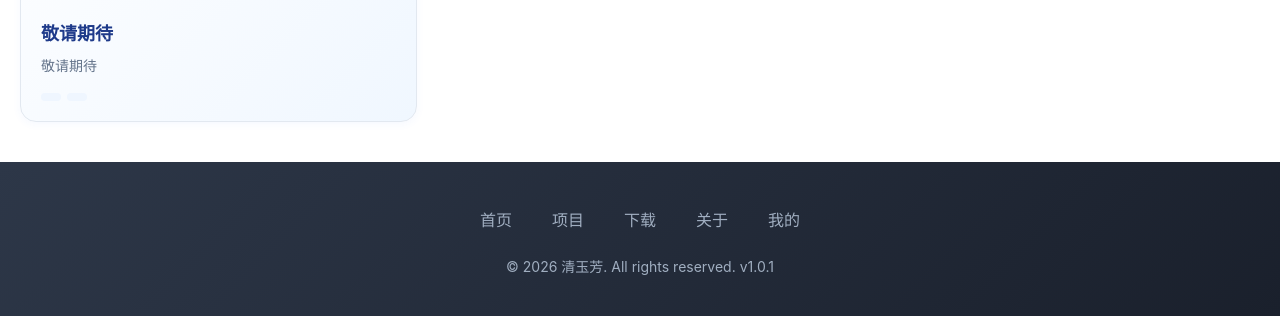
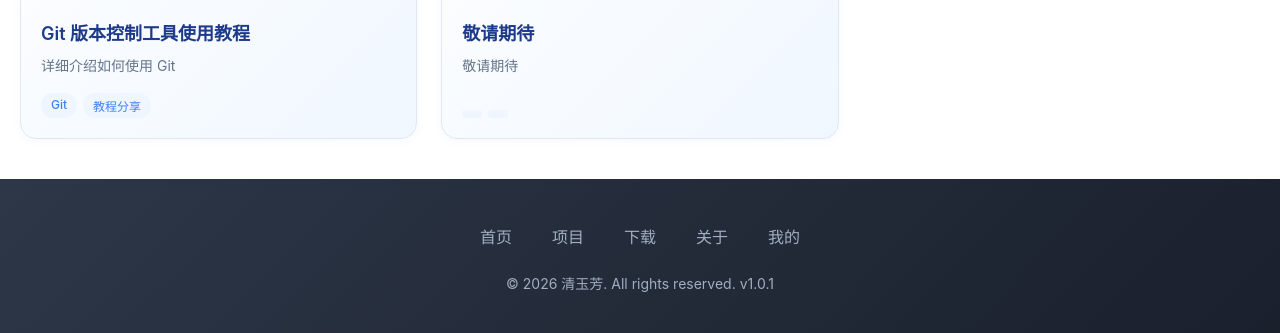
Before and after one commit to QingBeryl/qingyuweb, a Flask app: page /project in a window 1280 px wide. Shown: the part 987-1320 px from the top of the page. Run offline with Flask 3, Linux system fonts and the light colour scheme; the visitor is signed in with stand-in values (Sample User, id 1).

Commit message:
新增Git使用教程项目

```diff
--- a/templates/bp/index_bp/project.html
+++ b/templates/bp/index_bp/project.html
@@ -34,7 +34,8 @@
         <!-- 分类标签 -->
         <div class="category-tags" id="categoryTags">
             <button class="tag active" data-category="all">全部</button>
-            <button class="tag" data-category="web">Web开发教程</button>
+            <button class="tag" data-category="study">教程分享</button>
+            <button class="tag" data-category="web">web</button>
             <button class="tag" data-category="tool">工具软件</button>
             <button class="tag" data-category="game">游戏相关</button>
             <button class="tag" data-category="ai">其它</button>
@@ -89,6 +90,20 @@
             </div>
         </a>
 
+        <a class="project-card" href="/docs/gitstudy/" target="_blank" data-category="study">
+            <div class="card-image">
+                <img src="/static/bp/index_bp/images/docs1.svg" alt="教程分享">
+            </div>
+            <div class="card-content">
+                <h3 class="card-title">Git 版本控制工具使用教程</h3>
+                <p class="card-desc">详细介绍如何使用 Git</p>
+                <div class="card-tags">
+                    <span class="tag-small">Git</span>
+                    <span class="tag-small">教程分享</span>
+                </div>
+            </div>
+        </a>
+
         <!-- 项目卡片4 -->
         <a class="project-card" href="https://你的项目链接4" target="_blank" data-category="ai">
             <div class="card-image">
```
Also changed, not shown: docs/docs2/index.html (deleted, +0 -18 lines), docs/gitstudy/_coverpage.md (added, +13 -0 lines), docs/gitstudy/index.html (added, +26 -0 lines), docs/docs2/README.md (deleted), docs/gitstudy/README.md (added), 2 other files.
